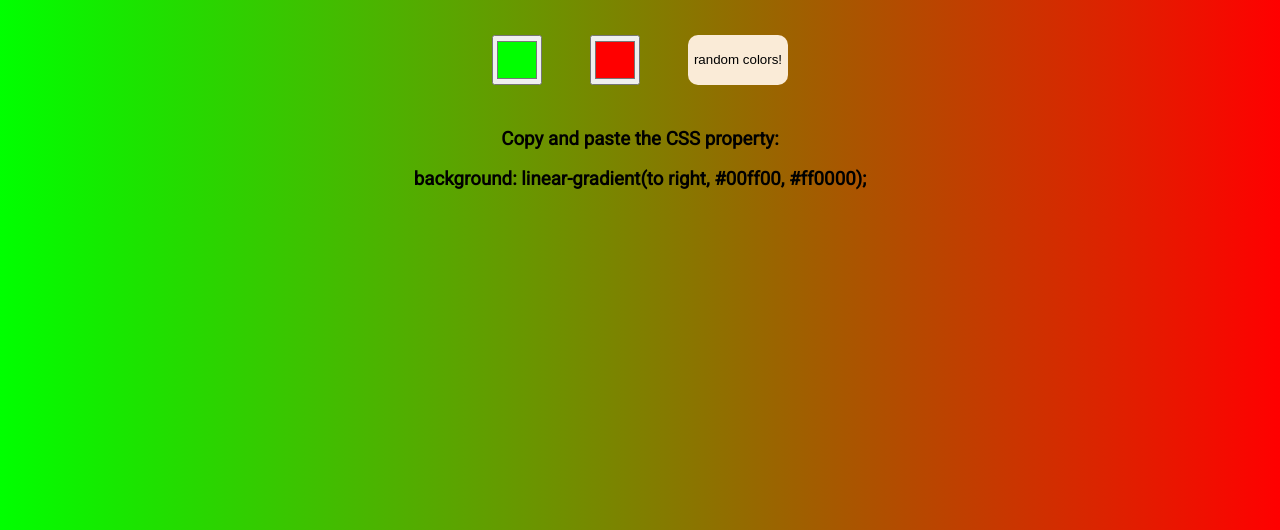
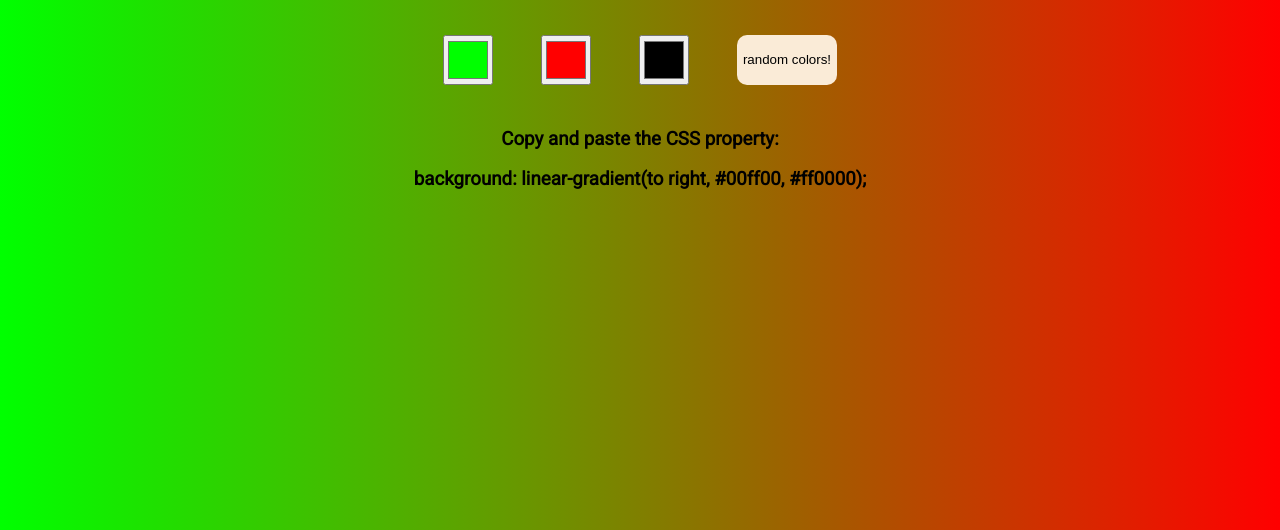
Before and after one commit to bertustenhoor/backgroundgenerator, a plain HTML site: page index.html in a window 1280 px wide. Shown: the part 270-800 px from the top of the page. Drawn offline with Linux system fonts and the light colour scheme.

Commit message:
third color picker added

```diff
--- a/index.html
+++ b/index.html
@@ -17,6 +17,7 @@
     <div class="button-box">
         <input type="color" name="color1" id="color1" class="input" value="#00ff00">
         <input type="color" name="color2" id="color2" class="input" value="#ff0000">
+        <input type="color" name="color3" id="color3" class="input" value="#888">
 
         <button id="random" class="input button">random colors!</button>
     </div>
```
